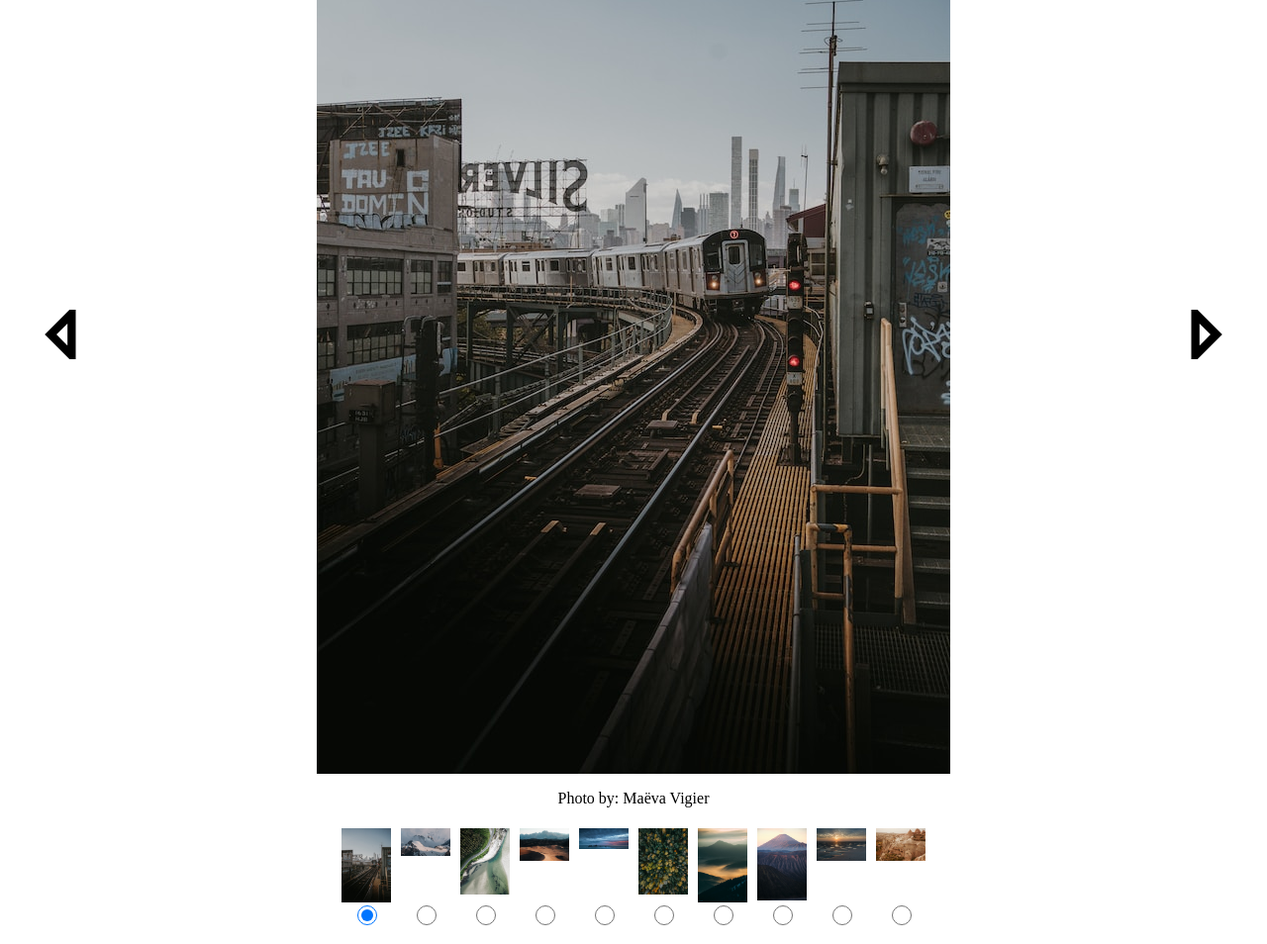
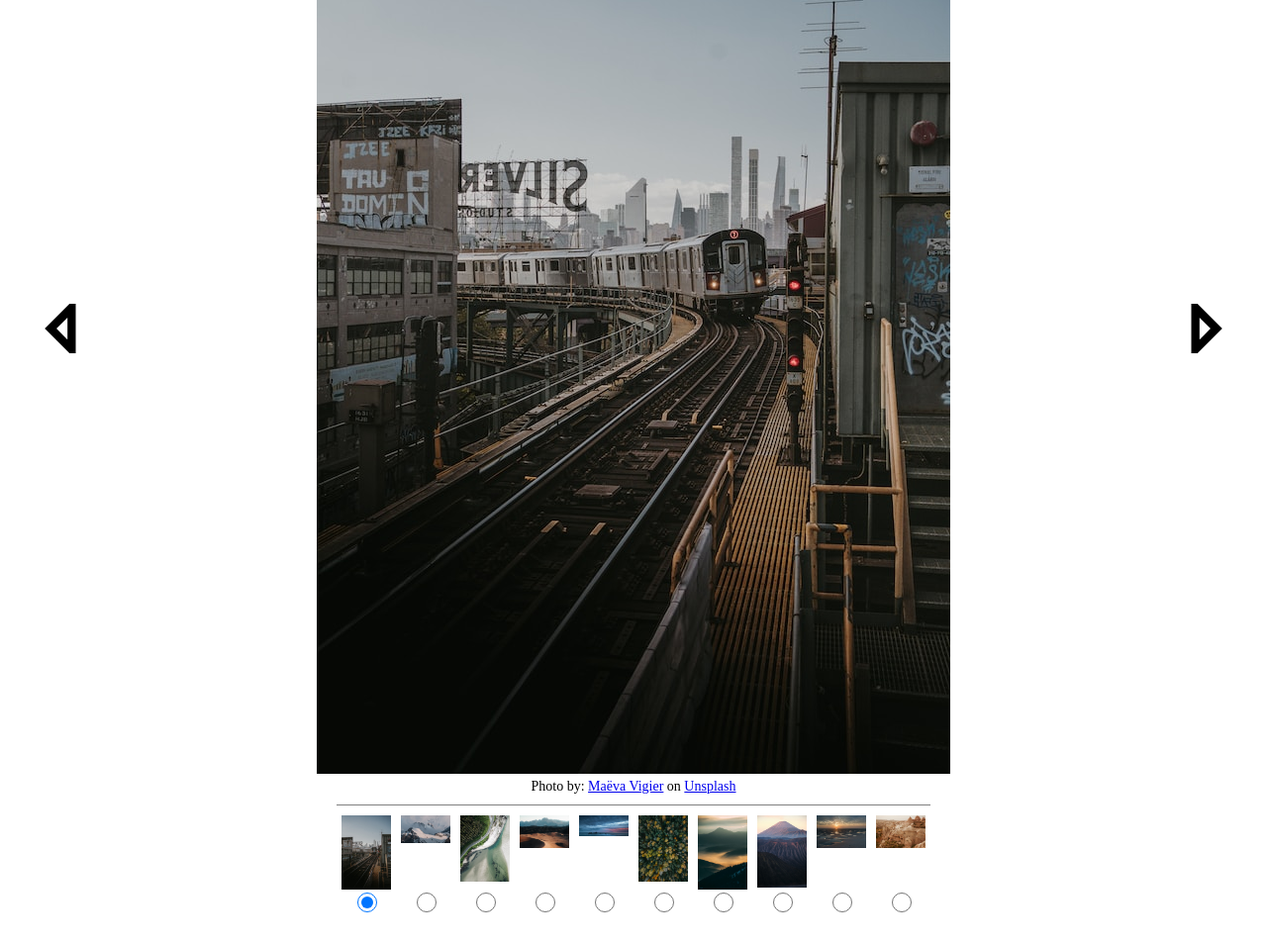
Before and after one commit to prymytyve/slideshow, a plain HTML site: page index.html in a window 1280 px wide. Shown: the part 258-1212 px from the top of the page at 99% size. Drawn offline with Linux system fonts and the light colour scheme.

Commit message:
Add section for image credits

```diff
--- a/scripts.js
+++ b/scripts.js
@@ -4,7 +4,29 @@ const imageContainer = document.querySelector(".imageContainer");
 const imageBox = document.querySelector(".imageBox");
 const slidesDiv = document.querySelector(".slidesDiv");
 
-const imageSlides = (imgSrc, credit, i) => {
+const creditsFormatter = (creator, creatorLink, webName, imgLink) => {
+  const link1 = document.createElement("a");
+  link1.textContent = creator;
+  link1.setAttribute("href", creatorLink);
+  const link2 = document.createElement("a");
+  link2.textContent = webName;
+  link2.setAttribute("href", imgLink);
+  const credit = document.createElement("div");
+  credit.classList.add("credit");
+  const span1 = document.createElement("span");
+  span1.textContent = "Photo by: ";
+  const span2 = document.createElement("span");
+  span2.textContent = " on ";
+  credit.appendChild(span1);
+  credit.appendChild(link1);
+  credit.appendChild(span2);
+  credit.appendChild(link2);
+  return credit;
+};
+
+function imageAppend() {}
+
+const imageSlides = (imgSrc, a, b, c, d, i) => {
   const slide = document.createElement("div");
   slide.classList.add("slide");
   const image = new Image();
@@ -13,75 +35,114 @@ const imageSlides = (imgSrc, credit, i) => {
   image.src = imgSrc;
   slideImage.src = imgSrc;
   slide.appendChild(slideImage);
-  const credits = document.createElement("p");
-  credits.textContent = credit;
   const navCircle = document.createElement("input");
   navCircle.setAttribute("type", "radio");
   navCircle.setAttribute("name", "slideCheck");
   if (i === 0) navCircle.setAttribute("checked", "checked");
   navCircle.classList.add("navCircle");
   navCircle.addEventListener("click", (e) => {
-    imageBox.replaceChildren(image, credits);
+    imageBox.replaceChildren(image, creditsFormatter(a, b, c, d));
   });
   slide.appendChild(navCircle);
   slidesDiv.appendChild(slide);
-  if (navCircle.checked === true) imageBox.replaceChildren(image, credits);
+  if (navCircle.checked === true) {
+    imageBox.replaceChildren(image, creditsFormatter(a, b, c, d));
+  }
 };
 
 const imageObjArr = [
   {
     imageSrc: "./img/1.jpg",
-    credit: "Photo by: Maëva Vigier",
+    creator: "Maëva Vigier",
+    creatorLink:
+      "https://unsplash.com/@maeva_vgr?utm_content=creditCopyText&utm_medium=referral&utm_source=unsplash",
+    webName: "Unsplash",
+    imgLink:
+      "https://unsplash.com/photos/a-train-traveling-down-train-tracks-next-to-a-tall-building-Ti8E5_ZoP8s?utm_content=creditCopyText&utm_medium=referral&utm_source=unsplash",
   },
   {
     imageSrc: "./img/2.jpg",
-    credit: "Photo by:",
+    creator: "Joshua Kettle",
+    creatorLink:
+      "https://unsplash.com/@joshuakettle?utm_content=creditCopyText&utm_medium=referral&utm_source=unsplash",
+    webName: "Unsplash",
+    imgLink:
+      "https://unsplash.com/photos/a-mountain-range-covered-in-snow-under-a-cloudy-sky-f1Ve8K7y7NQ?utm_content=creditCopyText&utm_medium=referral&utm_source=unsplash",
   },
   {
     imageSrc: "./img/3.jpg",
-    credit: "Photo by:",
+    creator: "Jack Swords",
+    creatorLink:
+      "https://unsplash.com/@jswords?utm_content=creditCopyText&utm_medium=referral&utm_source=unsplash",
+    webName: "Unsplash",
+    imgLink:
+      "https://unsplash.com/photos/an-aerial-view-of-a-winding-road-near-a-beach-v5-TLuYsOsk?utm_content=creditCopyText&utm_medium=referral&utm_source=unsplash",
   },
   {
     imageSrc: "./img/4.jpg",
-    credit: "Photo by:",
+    creator: "NEOM",
+    creatorLink:
+      "https://unsplash.com/@neom?utm_content=creditCopyText&utm_medium=referral&utm_source=unsplash",
+    webName: "Unsplash",
+    imgLink:
+      "https://unsplash.com/photos/a-view-of-a-mountain-range-in-the-desert-t3dlLOhdEzs?utm_content=creditCopyText&utm_medium=referral&utm_source=unsplash",
   },
   {
     imageSrc: "./img/5.jpg",
-    credit: "Photo by:",
+    creator: "Travis Leery",
+    creatorLink:
+      "https://unsplash.com/@jersey_photos?utm_content=creditCopyText&utm_medium=referral&utm_source=unsplash",
+    webName: "Unsplash",
+    imgLink:
+      "https://unsplash.com/photos/a-lighthouse-sitting-on-top-of-a-rocky-beach-under-a-cloudy-sky-mEzCmIg_OU0?utm_content=creditCopyText&utm_medium=referral&utm_source=unsplash",
   },
   {
     imageSrc: "./img/6.jpg",
-    credit: "Photo by:",
+    creator: "Kristaps Ungurs",
+    creatorLink:
+      "https://unsplash.com/@kristapsungurs?utm_content=creditCopyText&utm_medium=referral&utm_source=unsplash",
+    webName: "Unsplash",
+    imgLink:
+      "https://unsplash.com/photos/an-aerial-view-of-a-forest-with-lots-of-trees-PMIYom6wzAc?utm_content=creditCopyText&utm_medium=referral&utm_source=unsplash",
   },
   {
     imageSrc: "./img/7.jpg",
-    credit: "Photo by:",
+    creator: "Martin Marek",
+    creatorLink:
+      "https://unsplash.com/@martys111?utm_content=creditCopyText&utm_medium=referral&utm_source=unsplash",
+    webName: "Unsplash",
+    imgLink:
+      "https://unsplash.com/photos/a-view-of-a-mountain-range-covered-in-fog--y9T0XDEUYo?utm_content=creditCopyText&utm_medium=referral&utm_source=unsplash",
   },
   {
     imageSrc: "./img/8.jpg",
-    credit: "Photo by:",
+    creator: "Joshua Kettle",
+    creatorLink:
+      "https://unsplash.com/@joshuakettle?utm_content=creditCopyText&utm_medium=referral&utm_source=unsplash",
+    webName: "Unsplash",
+    imgLink:
+      "https://unsplash.com/photos/a-view-of-a-mountain-with-a-very-tall-peak-PhJS-gbFpLE?utm_content=creditCopyText&utm_medium=referral&utm_source=unsplash",
   },
   {
     imageSrc: "./img/9.jpg",
-    credit: "Photo by:",
+    creator: "Travis Leery",
+    creatorLink:
+      "https://unsplash.com/@jersey_photos?utm_content=creditCopyText&utm_medium=referral&utm_source=unsplash",
+    webName: "Unsplash",
+    imgLink:
+      "https://unsplash.com/photos/the-sun-is-setting-over-the-water-on-the-beach-GZJGPB2QsbY?utm_content=creditCopyText&utm_medium=referral&utm_source=unsplash",
   },
   {
     imageSrc: "./img/10.jpg",
-    credit: "Photo by:",
+    creator: "Valentin Balan",
+    creatorLink:
+      "https://unsplash.com/@valentinbalan?utm_content=creditCopyText&utm_medium=referral&utm_source=unsplash",
+    webName: "Unsplash",
+    imgLink:
+      "https://unsplash.com/photos/a-group-of-rock-formations-in-the-desert-FkKuf0airVQ?utm_content=creditCopyText&utm_medium=referral&utm_source=unsplash",
   },
 ];
-
 for (let i = 0; i < imageObjArr.length; i++) {
-  imageSlides(imageObjArr[i].imageSrc, imageObjArr[i].credit, i);
+  const { imageSrc, creator, creatorLink, webName, imgLink } = imageObjArr[i];
+  imageSlides(imageSrc, creator, creatorLink, webName, imgLink, i);
 }
-
-//Photo by <a href="https://unsplash.com/@maeva_vgr?utm_content=creditCopyText&utm_medium=referral&utm_source=unsplash">Maëva Vigier</a> on <a href="https://unsplash.com/photos/a-train-traveling-down-train-tracks-next-to-a-tall-building-Ti8E5_ZoP8s?utm_content=creditCopyText&utm_medium=referral&utm_source=unsplash">Unsplash</a>'
-//Photo by <a href="https://unsplash.com/@joshuakettle?utm_content=creditCopyText&utm_medium=referral&utm_source=unsplash">Joshua Kettle</a> on <a href="https://unsplash.com/photos/a-mountain-range-covered-in-snow-under-a-cloudy-sky-f1Ve8K7y7NQ?utm_content=creditCopyText&utm_medium=referral&utm_source=unsplash">Unsplash</a>
-//Photo by <a href="https://unsplash.com/@jswords?utm_content=creditCopyText&utm_medium=referral&utm_source=unsplash">Jack Swords</a> on <a href="https://unsplash.com/photos/an-aerial-view-of-a-winding-road-near-a-beach-v5-TLuYsOsk?utm_content=creditCopyText&utm_medium=referral&utm_source=unsplash">Unsplash</a>
-//Photo by <a href="https://unsplash.com/@neom?utm_content=creditCopyText&utm_medium=referral&utm_source=unsplash">NEOM</a> on <a href="https://unsplash.com/photos/a-view-of-a-mountain-range-in-the-desert-t3dlLOhdEzs?utm_content=creditCopyText&utm_medium=referral&utm_source=unsplash">Unsplash</a>
-//Photo by <a href="https://unsplash.com/@jersey_photos?utm_content=creditCopyText&utm_medium=referral&utm_source=unsplash">Travis Leery</a> on <a href="https://unsplash.com/photos/a-lighthouse-sitting-on-top-of-a-rocky-beach-under-a-cloudy-sky-mEzCmIg_OU0?utm_content=creditCopyText&utm_medium=referral&utm_source=unsplash">Unsplash</a>
-//Photo by <a href="https://unsplash.com/@kristapsungurs?utm_content=creditCopyText&utm_medium=referral&utm_source=unsplash">Kristaps Ungurs</a> on <a href="https://unsplash.com/photos/an-aerial-view-of-a-forest-with-lots-of-trees-PMIYom6wzAc?utm_content=creditCopyText&utm_medium=referral&utm_source=unsplash">Unsplash</a>
-//Photo by <a href="https://unsplash.com/@martys111?utm_content=creditCopyText&utm_medium=referral&utm_source=unsplash">Martin Marek</a> on <a href="https://unsplash.com/photos/a-view-of-a-mountain-range-covered-in-fog--y9T0XDEUYo?utm_content=creditCopyText&utm_medium=referral&utm_source=unsplash">Unsplash</a>
-//Photo by <a href="https://unsplash.com/@joshuakettle?utm_content=creditCopyText&utm_medium=referral&utm_source=unsplash">Joshua Kettle</a> on <a href="https://unsplash.com/photos/a-view-of-a-mountain-with-a-very-tall-peak-PhJS-gbFpLE?utm_content=creditCopyText&utm_medium=referral&utm_source=unsplash">Unsplash</a>
-//Photo by <a href="https://unsplash.com/@jersey_photos?utm_content=creditCopyText&utm_medium=referral&utm_source=unsplash">Travis Leery</a> on <a href="https://unsplash.com/photos/the-sun-is-setting-over-the-water-on-the-beach-GZJGPB2QsbY?utm_content=creditCopyText&utm_medium=referral&utm_source=unsplash">Unsplash</a>
-//Photo by <a href="https://unsplash.com/@valentinbalan?utm_content=creditCopyText&utm_medium=referral&utm_source=unsplash">Valentin Balan</a> on <a href="https://unsplash.com/photos/a-group-of-rock-formations-in-the-desert-FkKuf0airVQ?utm_content=creditCopyText&utm_medium=referral&utm_source=unsplash">Unsplash</a>
--- a/style.css
+++ b/style.css
@@ -30,10 +30,11 @@ h1{
 .slidesDiv{
     align-self: flex-end;
     display: flex;
-    width: 75vw;
+    /* width: 75vw; */
     justify-content:center;
     gap: 10px;
-    padding: 5px;
+    padding: 10px 5px 5px;
+    border-top: solid gray 1px;
 
 }
 
@@ -51,6 +52,13 @@ h1{
     height: 20px;
 }
 
+.credit{
+   text-align: center;
+   font-size: 14px;
+   margin-top: 5px;
+   margin-bottom: 10px;
+}
+
 .arrow{
     height: 100px;
     align-self: center;
```
